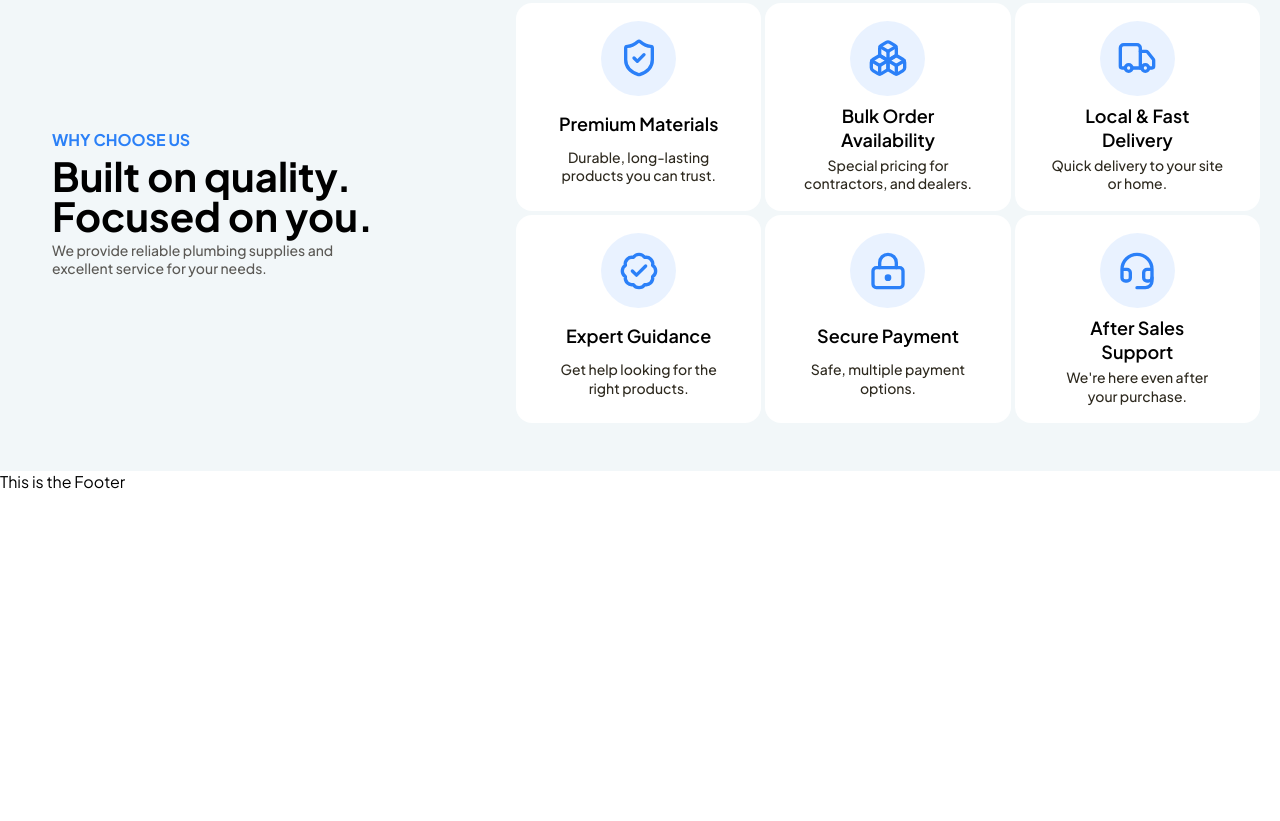
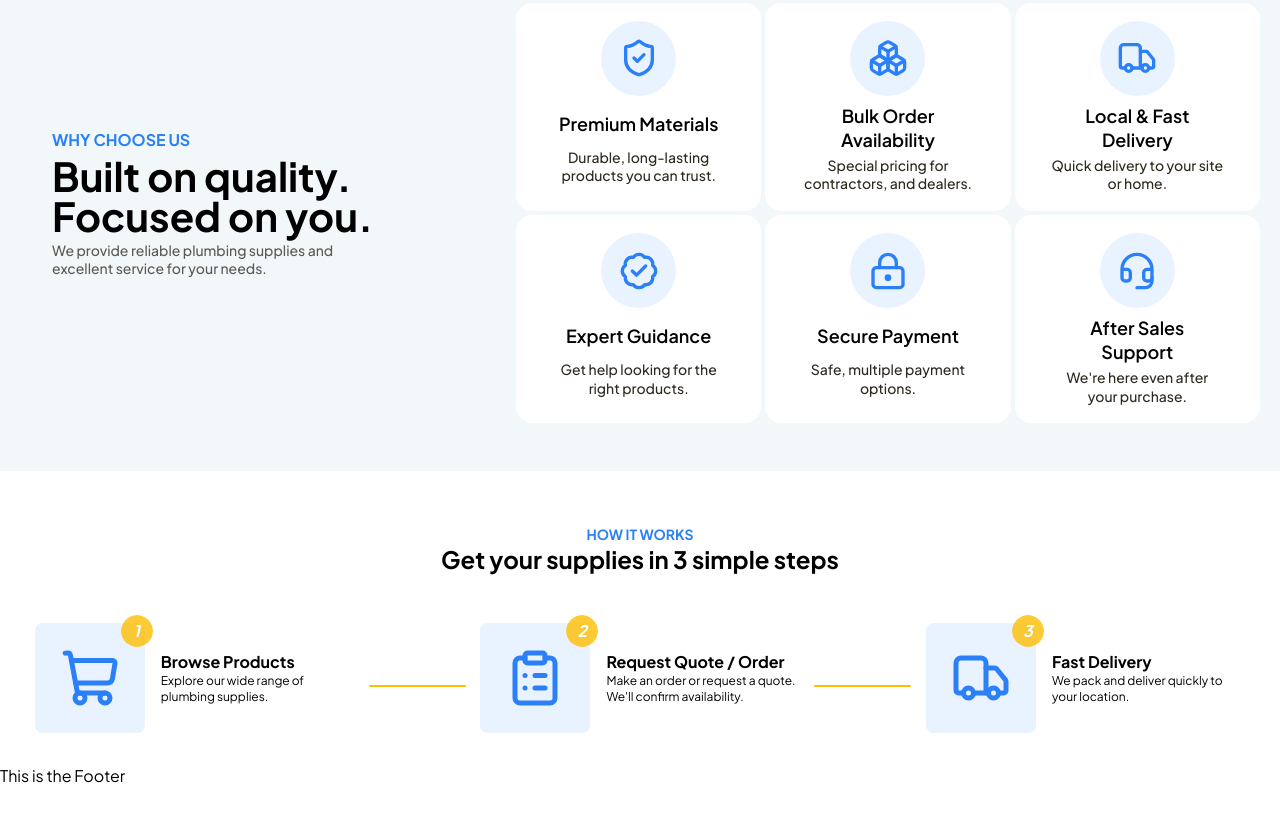
Before and after one commit to TaylorOkis/co_victrust_GC, a website built with Vite: page index.html in a window 1280 px wide. Shown: the part 2080-2901 px from the top of the page. Built offline with nearby package versions, Linux system fonts and the light colour scheme.

Commit message:
Add Order Section

```diff
--- a/src/main.js
+++ b/src/main.js
@@ -10,6 +10,8 @@ import {
   Boxes,
   BadgeCheck,
   LockKeyhole,
+  ShoppingCart,
+  ClipboardList,
 } from "lucide";
 
 document.querySelector("#app").innerHTML = `
@@ -233,6 +235,60 @@ document.querySelector("#app").innerHTML = `
       </div>
     </div>
   </section>
+
+  <section class="order">
+    <div class="wrapper order__wrapper">
+      <div class="order__heading">
+        <span>How it works</span>
+        <h5>Get your supplies in 3 simple steps</h5>
+      </div>
+
+      <div class="order__steps">
+        <div class="order__step">
+          <div class="order__step-logo-container">
+            <i data-lucide="shopping-cart" class="order__step-logo"></i>
+            <div class="order__tag-container">
+              <i class="order__tag">1</i>
+            </div>
+          </div>
+          <div class="order__step-text">
+            <span class="order__title">Browse Products</span>
+            <p class="order__desc">Explore our wide range of plumbing supplies.</p>
+          </div>
+        </div>
+
+        <div class="order__connector"></div>
+
+        <div class="order__step">
+          <div class="order__step-logo-container">
+            <i data-lucide="clipboard-list" class="order__step-logo"></i>
+            <div class="order__tag-container">
+              <i class="order__tag">2</i>
+            </div>
+          </div>
+          <div class="order__step-text">
+            <span class="order__title">Request Quote / Order</span>
+            <p class="order__desc">Make an order or request a quote. We'll confirm availability.</p>
+          </div>
+        </div>
+
+        <div class="order__connector"></div>
+
+        <div class="order__step">
+          <div class="order__step-logo-container">
+            <i data-lucide="truck" class="order__step-logo"></i>
+            <div class="order__tag-container">
+              <i class="order__tag">3</i>
+            </div>
+          </div>
+          <div class="order__step-text">
+            <span class="order__title">Fast Delivery</span>
+            <p class="order__desc">We pack and deliver quickly to your location.</p>
+          </div>
+        </div>
+      </div>
+    </div>
+  </section>
 </main>
 
 <footer>This is the Footer</footer>
@@ -247,5 +303,7 @@ createIcons({
     Boxes,
     BadgeCheck,
     LockKeyhole,
+    ShoppingCart,
+    ClipboardList,
   },
 });
--- a/src/style.css
+++ b/src/style.css
@@ -120,7 +120,8 @@ body {
 h1,
 h2,
 h3,
-h4 {
+h4,
+h5 {
   line-height: 1;
 }
 
@@ -138,6 +139,10 @@ h3 {
 
 h4 {
   font-size: clamp(1.75rem, calc(1.477rem + 1.364vw), 2.5rem);
+}
+
+h5 {
+  font-size: clamp(1.25rem, calc(1.159rem + 0.455vw), 1.5rem);
 }
 
 img {
@@ -565,6 +570,7 @@ img {
 
 .trust {
   background-color: var(--line);
+  margin-block-end: 38px;
 
   .trust__wrapper {
     padding-block: 48px;
@@ -683,3 +689,149 @@ img {
     }
   }
 }
+
+.order {
+  .order__connector {
+    height: 48px;
+    border-left: 2px solid var(--theme-02);
+    align-self: flex-start;
+    border-radius: 8px;
+
+    @media (min-width: calc(1000 / 16 * 1rem)) {
+      width: 100%;
+      height: 0;
+      align-self: center;
+      border-left: none;
+      border-top: 2px solid var(--theme-02);
+    }
+  }
+
+  .order__wrapper {
+    padding-block: 16px;
+  }
+
+  .order__heading {
+    text-align: center;
+    margin-block-end: 32px;
+
+    > span {
+      display: block;
+      text-transform: uppercase;
+      color: var(--theme-01);
+      font-size: var(--fs-14);
+      font-weight: 700;
+      margin-block-end: 3px;
+    }
+
+    @media (min-width: calc(1000 / 16 * 1rem)) {
+      margin-block-end: 52px;
+    }
+  }
+
+  .order__steps {
+    display: grid;
+    justify-items: center;
+    align-items: flex-start;
+    flex-wrap: wrap;
+
+    @media (min-width: calc(1000 / 16 * 1rem)) {
+      grid-template-columns: 1.8fr 0.5fr 1.8fr 0.5fr 1.8fr;
+    }
+  }
+
+  .order__step {
+    display: flex;
+    align-items: center;
+    gap: 16px;
+    margin-block-end: 16px;
+    margin-inline: auto;
+  }
+
+  .order__step-logo-container {
+    align-self: flex-start;
+    position: relative;
+    width: 80px;
+    height: 80px;
+    border-radius: 8px;
+    display: grid;
+    place-items: center;
+
+    &::before {
+      content: "";
+      position: absolute;
+      inset: 0;
+      border-radius: inherit;
+      background: var(--theme-01);
+      opacity: 0.1;
+    }
+
+    @media (min-width: calc(1000 / 16 * 1rem)) {
+      width: 110px;
+      height: 110px;
+    }
+  }
+
+  .order__step-logo {
+    width: 40px;
+    height: 40px;
+    color: var(--theme-01);
+
+    @media (min-width: calc(1000 / 16 * 1rem)) {
+      width: 60px;
+      height: 60px;
+    }
+  }
+
+  .order__tag-container {
+    position: absolute;
+    width: 32px;
+    height: 32px;
+    border-radius: 50%;
+    display: grid;
+    place-items: center;
+    overflow: hidden;
+    top: -8px;
+    right: -8px;
+
+    &::before {
+      content: "";
+      position: absolute;
+      inset: 0;
+      border-radius: inherit;
+      background: var(--theme-02);
+      opacity: 0.8;
+    }
+  }
+
+  .order__tag {
+    color: var(--neutral-01);
+    font-weight: 700;
+    z-index: 1;
+  }
+
+  .order__step-text {
+    &:last-child {
+      .order__desc {
+        max-width: 22ch;
+      }
+    }
+  }
+
+  .order__title {
+    font-size: var(--fs-16);
+    font-weight: 700;
+
+    /* @media (min-width: calc(1000 / 16 * 1rem)) {
+      font-size: var(--fs-20);
+    } */
+  }
+
+  .order__desc {
+    max-width: 20ch;
+    font-size: var(--fs-12);
+
+    /* @media (min-width: calc(1000 / 16 * 1rem)) {
+      font-size: var(--fs-14);
+    } */
+  }
+}
```
